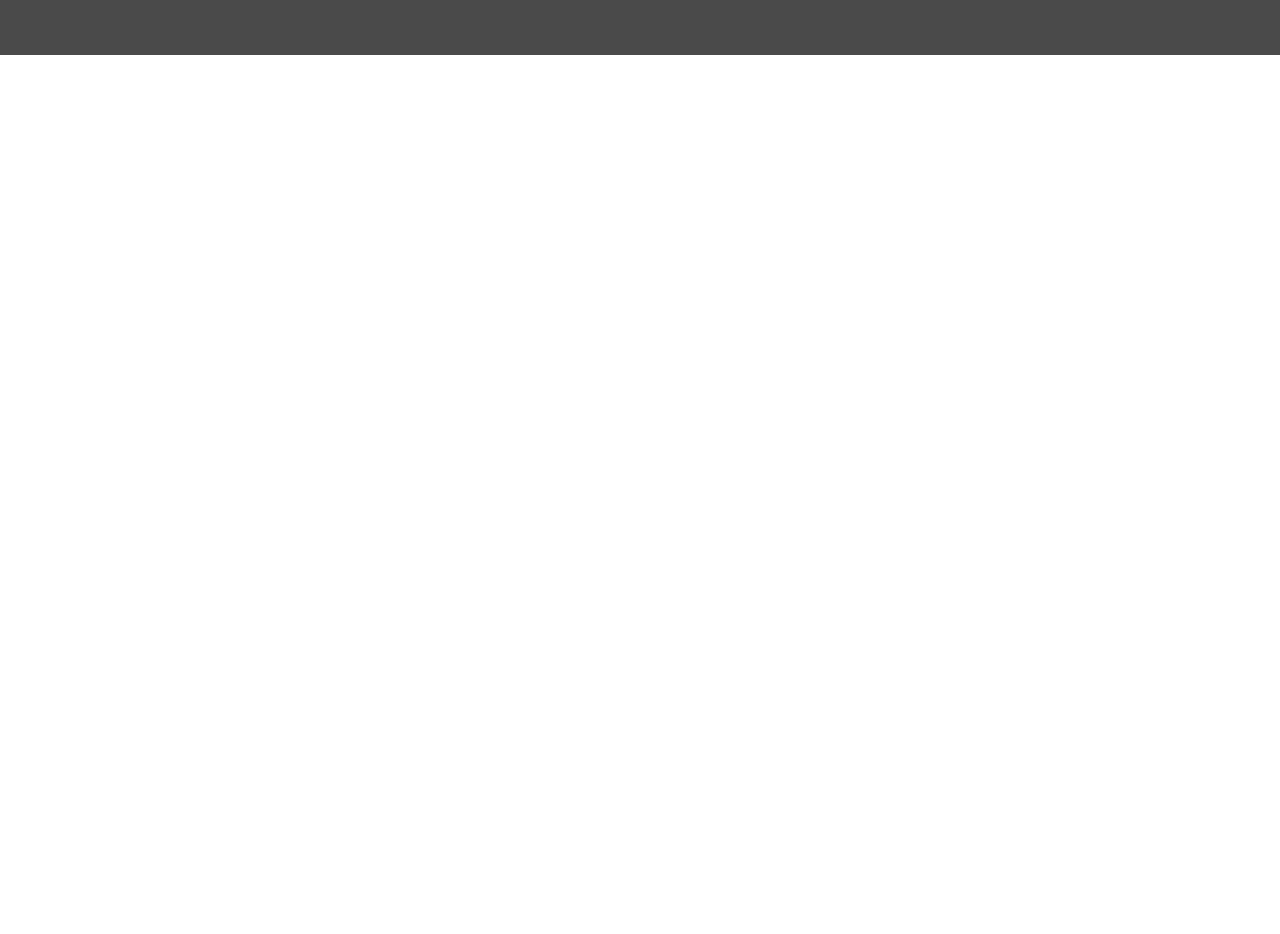
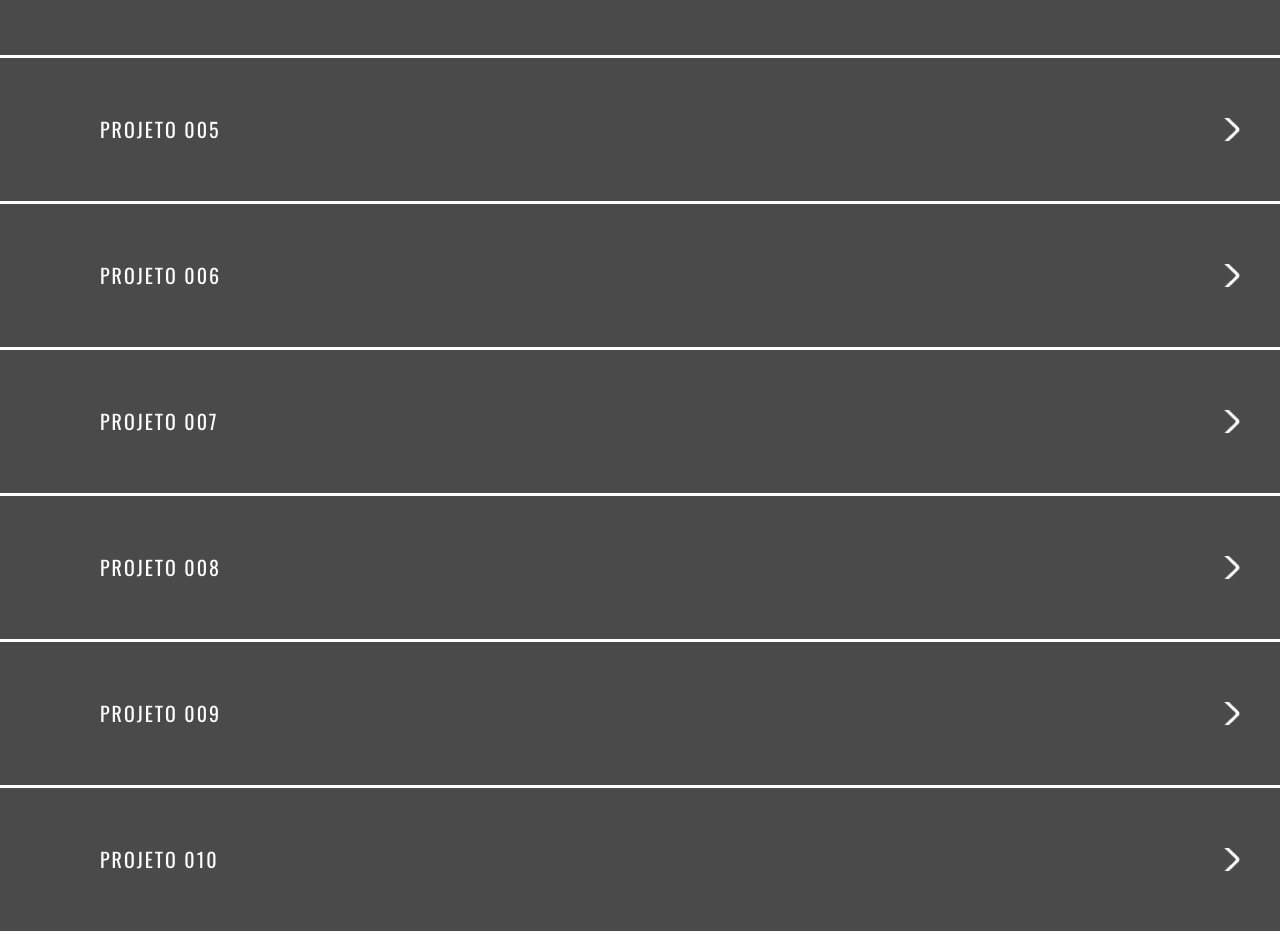
Before and after one commit to elianesanjos/pm-projetos, a plain HTML site: page pm-proj004/index.html in a window 1280 px wide. Shown: the part 544-1478 px from the top of the page. Before the commit the page ends 800 px from the top, so only its background shows below. Drawn offline with nearby package versions, Linux system fonts and the light colour scheme.

Commit message:
Inclusão proj006 no menu proj004

```diff
--- a/pm-proj004/index.html
+++ b/pm-proj004/index.html
@@ -19,6 +19,12 @@
       <li><a href="../pm-proj002/">Projeto 002</a></li>
       <li><a href="../pm-proj003/">Projeto 003</a></li>
       <li><a href="../pm-proj004/">Projeto 004</a></li>
+      <li><a href="../pm-proj005/">Projeto 005</a></li>
+      <li><a href="../pm-proj006/">Projeto 006</a></li>
+      <li><a href="../pm-proj007/">Projeto 007</a></li>
+      <li><a href="../pm-proj008/">Projeto 008</a></li>
+      <li><a href="../pm-proj009/">Projeto 009</a></li>
+      <li><a href="../pm-proj010/">Projeto 010</a></li>
   </ul>
 
 </body>
```
